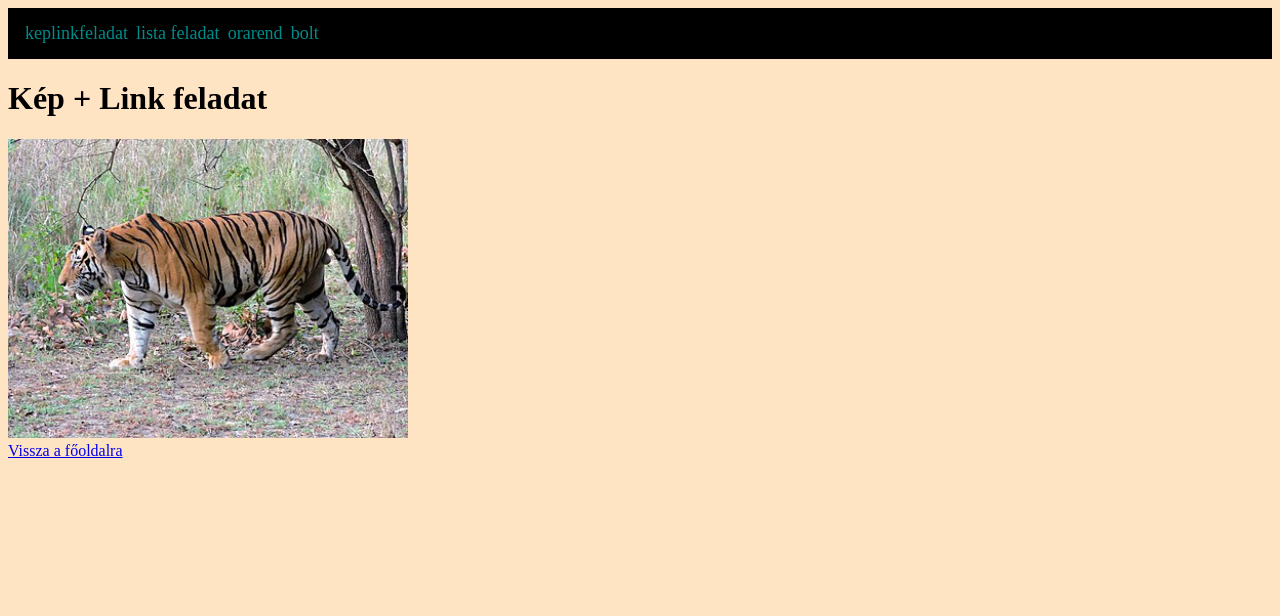
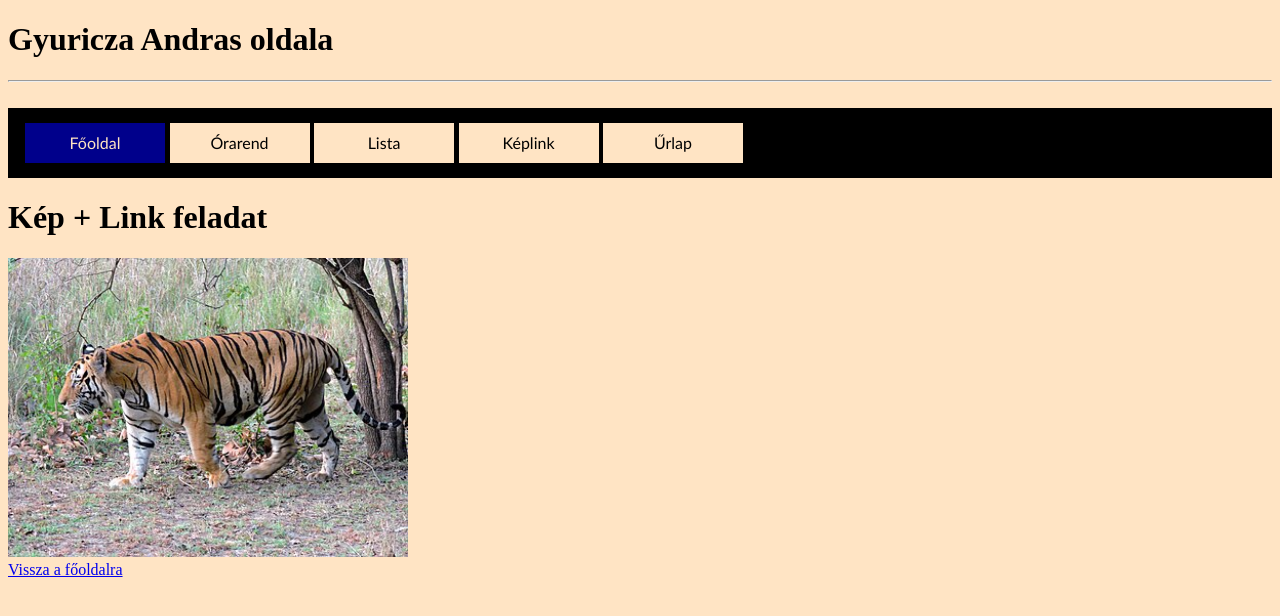
Before and after one commit to AndrasGyuricza/web, a plain HTML site: page keplink.html in a window 1280 px wide. Drawn offline with Linux system fonts and the light colour scheme.

Commit message:
fulllllbjhvjvhjf

```diff
--- a/keplink.html
+++ b/keplink.html
@@ -6,9 +6,24 @@
     <title>KÉPLINK</title>
     <link rel="stylesheet" href="style.css">
 </head>
-<body>
+<body class="bodymain">
+    <header class="header">
+        <h1>Gyuricza Andras oldala</h1>
+        <p class="p1"></p>
+        <hr class="navmain1">
+    </header>
+    <br>
+    <nav class="navmain1">
+        <div class="div1">
+            <button class="activeindex buttonmain1" onclick="window.location.href='index.html';">Főoldal</button>
+            <button class="buttonmain1 buttonmain2" onclick="window.location.href='orarend.html';">Órarend</button>
+            <button class="buttonmain1 buttonmain2" onclick="window.location.href='lista.html';">Lista</button>
+            <button class="buttonmain1 buttonmain2" onclick="window.location.href='keplink';">Képlink</button>
+            <button class="buttonmain1 buttonmain2" onclick="window.location.href='urlap.html';">Űrlap</button>
+        </div>
+    </nav>
 
-    <nav><a href="keplink.html">keplinkfeladat</a>| <a href="lista.html">lista feladat</a> |<a href="orarend.html">orarend</a> |<a href="urlap.html">bolt</a></nav>
+
 
     <h1>Kép + Link feladat</h1>
 
```
Also changed, not shown: lista.html (+17 -2 lines), orarend.html (+17 -2 lines), urlap.html (+16 -2 lines).
